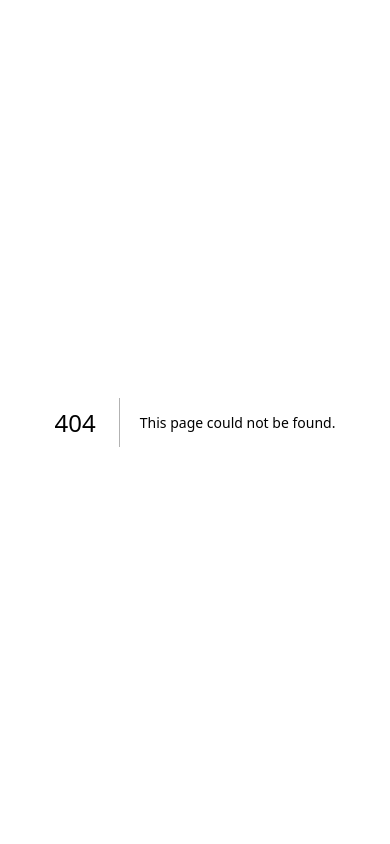
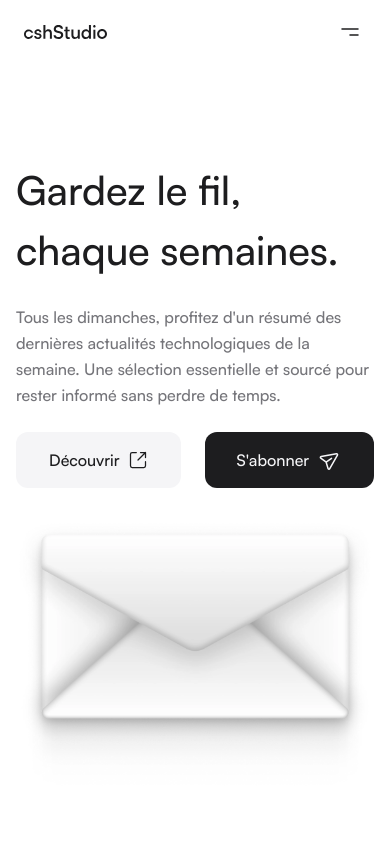
Before and after one commit to ClementSaint-Hilaire/cshStudio, a Next.js app: page /community in a window 390 px wide. Before the commit this address had no page. Shown: the top 844 px of the page. Built offline with nearby package versions, Linux system fonts and the light colour scheme.

Commit message:
newsletter responsive

```diff
--- /dev/null
+++ b/src/app/community/layout.tsx
@@ -0,0 +1,18 @@
+import type { Metadata } from 'next'
+
+export const metadata: Metadata = {
+  title: 'Communauté - cshStudio',
+  description: 'Créez, échangez et élevez votre vision.',
+}
+
+export default function ProductsLayout({
+  children,
+}: {
+  children: React.ReactNode
+}) {
+  return (
+    <div className="products-layout">
+      {children}
+    </div>
+  )
+}
--- /dev/null
+++ b/src/app/community/page.tsx
@@ -0,0 +1,15 @@
+"use client";
+import FooterSection from "@/components/footerSection";
+import NavbarSection from "@/components/navbarSection";
+import NewsletterSection from "@/components/newsletterSection";
+
+
+export default function Home() {
+  return (
+    <main className="relative h-screen w-screen bg-monochrome-100">
+      <NavbarSection />
+      <NewsletterSection />
+      <FooterSection/>
+    </main>
+  );
+}
--- a/src/components/newsletterSection.tsx
+++ b/src/components/newsletterSection.tsx
@@ -7,19 +7,19 @@ export default function NewsletterSection() {
         <section className="w-full px-4 md:px-6 lg:px-8 py-8 md:py-12 bg-monochrome-100">
             <div className="max-w-[1680px] mx-auto mt-32 flex flex-col gap-6">
                 <AnimatedContent delay={0.2}>
-                    <div className="text-center justify-start text-monochrome-800 text-display font-medium font-satoshi leading-[65px]">
+                    <div className="md:text-center justify-start text-monochrome-800 text-title md:text-display font-medium font-satoshi md:leading-[65px]">
                         Gardez le fil, chaque semaines.
                     </div>
                 </AnimatedContent>
 
                 <AnimatedContent delay={0.9}>
-                    <div className="mx-auto w-full max-w-[800px] text-center justify-start text-monochrome-500 text-heading font-medium font-satoshi leading-relaxed">
+                    <div className="mx-auto w-full max-w-[800px] md:text-center justify-start text-monochrome-500 text-body md:text-heading font-medium font-satoshi leading-relaxed">
                         Tous les dimanches, profitez d'un résumé des dernières actualités technologiques de la semaine. Une sélection essentielle et sourcé pour rester informé sans perdre de temps.
                     </div>
                 </AnimatedContent>
 
                 <AnimatedContent delay={1.2}>
-                    <div className="flex flex-row justify-center items-center gap-6 w-full">
+                    <div className="flex flex-row md:justify-center items-center gap-6 w-full mb-8">
                         <a href="https://csh.beehiiv.com/" target="_blank" className="w-48 rounded-[12px] flex flex-col justify-center items-center gap-2.5">
                             <div className="self-stretch h-14 px-5 py-3 bg-monochrome-200 rounded-[12px] flex justify-center items-center gap-2 cursor-pointer group">
                                 <div className="flex flex-col justify-center items-start">
@@ -54,7 +54,7 @@ export default function NewsletterSection() {
                         alt="Project thumbnail"
                         width={950}
                         height={535.99}
-                        className="mx-auto object-cover w-full max-w-[950px]"
+                        className="mx-auto object-cover w-[800px] md:w-full md:max-w-[950px]"
                     />
                 </div>
             </AnimatedContent>
```
